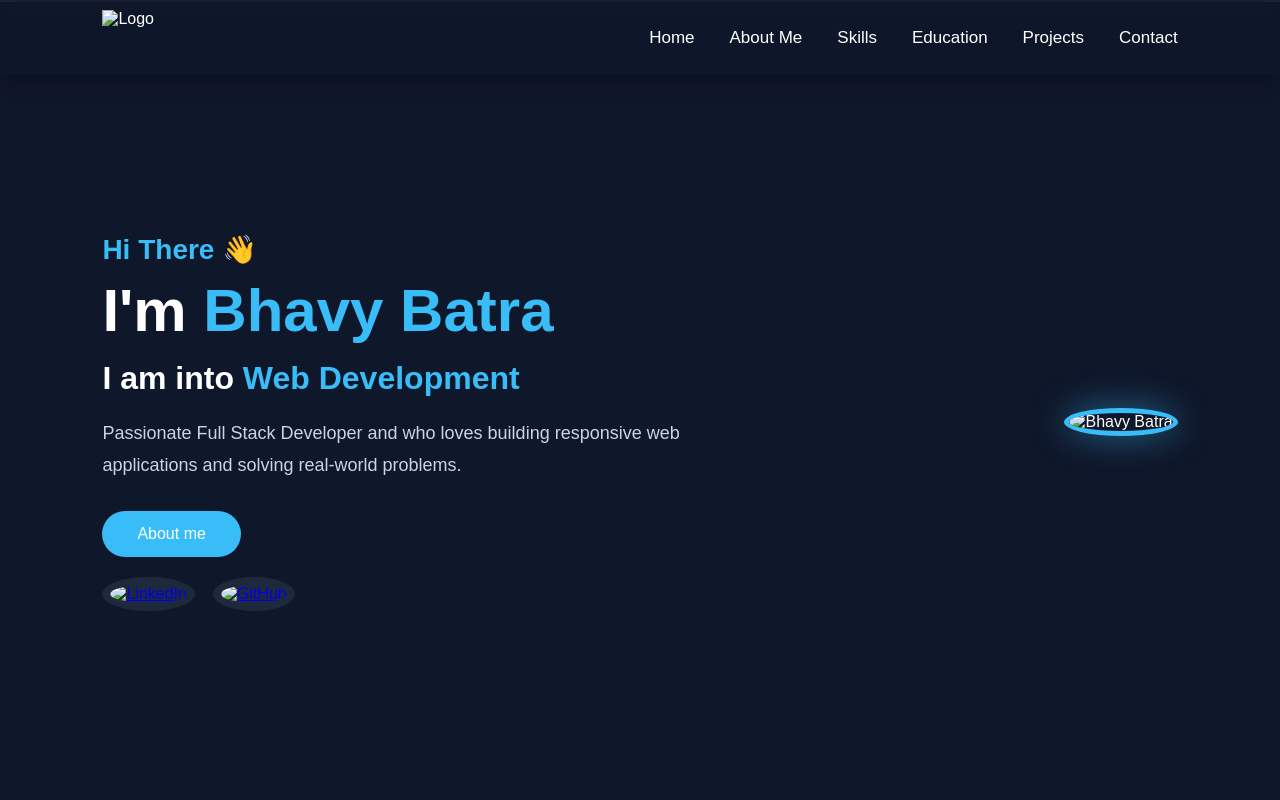
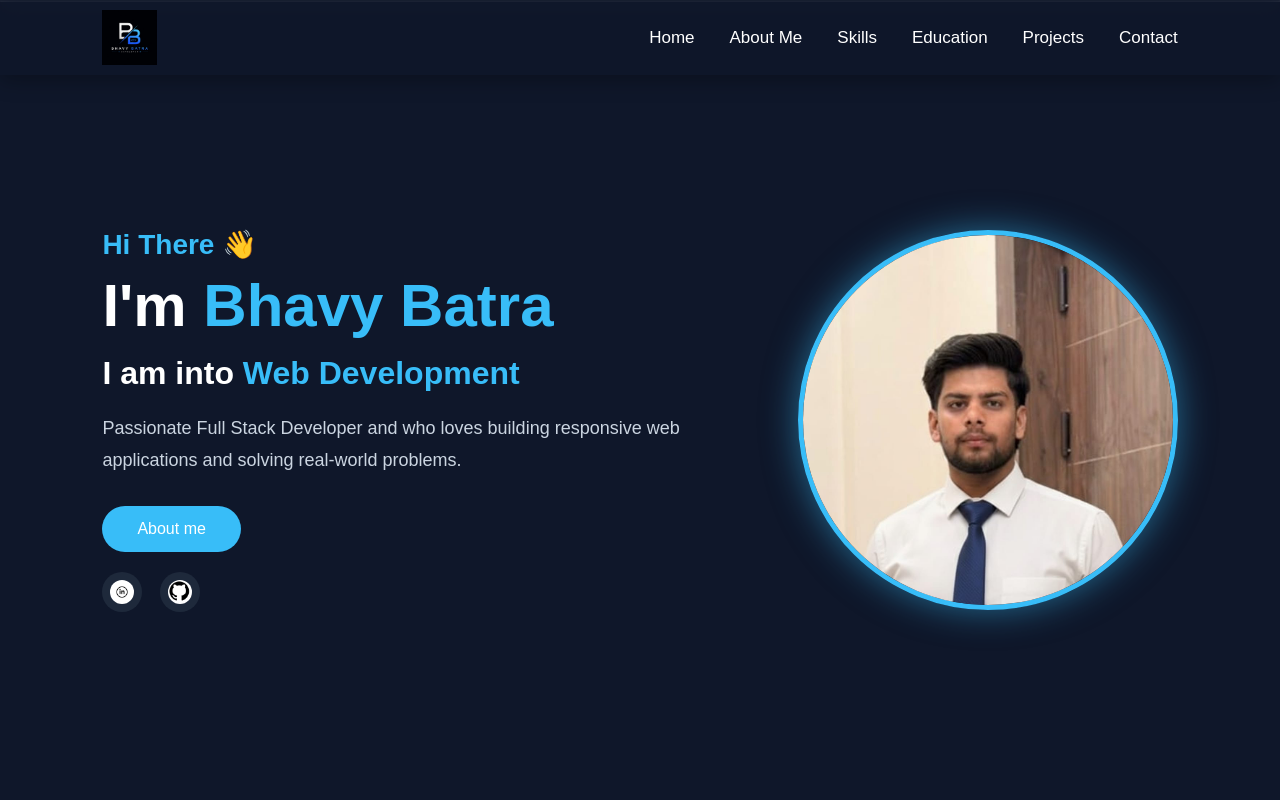
Before and after one commit to bhavy-art/Portfolio, a plain HTML site: page index.html in a window 1280 px wide. Shown: the top 800 px of the page. Drawn offline with Linux system fonts and the light colour scheme; the site is published under a folder, as on GitHub Pages, so addresses that start at the root find nothing.

Commit message:
link change

```diff
--- a/index.html
+++ b/index.html
@@ -11,7 +11,7 @@
   <header>
     <nav class="sticky">
 
-        <img src="/assets/bhavy logo.jpeg" alt="Logo">
+        <img src="./assets/bhavy logo.jpeg" alt="Logo">
 
         <ul>
             <li><a href="#home">Home</a></li>
@@ -47,14 +47,14 @@
         <a href="#about"><button>About me</button></a>
 
         <div class="social-icons">
-            <a href="https://www.linkedin.com/in/bhavy-batra-2b493a28a/"><img src="/assets/linkedin.png" alt="LinkedIn"></a>
-            <a href="https://github.com/bhavy-art"><img src="/assets/github.png" alt="GitHub"></a>
+            <a href="https://www.linkedin.com/in/bhavy-batra-2b493a28a/"><img src="./assets/linkedin.png" alt="LinkedIn"></a>
+            <a href="https://github.com/bhavy-art"><img src="./assets/github.png" alt="GitHub"></a>
         </div>
 
     </div>
 
     <div class="home-image">
-        <img src="/assets/bhavy.jpeg" alt="Bhavy Batra">
+        <img src="assets/bhavy.jpeg" alt="Bhavy Batra">
     </div>
 
 </section>
@@ -63,7 +63,7 @@
    <section class="about" id="about">
 
     <div class="about-image">
-        <img src="/assets/bhavy.jpeg" alt="Bhavy Batra">
+        <img src="./assets/bhavy.jpeg" alt="Bhavy Batra">
     </div>
 
     <div class="about-content">
@@ -159,7 +159,7 @@
     <div class="education-card">
 
         <div class="college-logo">
-            <img src="/assets/kuk logo.jpeg" alt="Kurukshetra University Logo">
+            <img src="./assets/kuk logo.jpeg" alt="Kurukshetra University Logo">
         </div>
 
         <div class="education-content">
@@ -299,7 +299,7 @@
 
         <!-- Left Side -->
         <div class="contact-image">
-            <img src="/assets/contact.jpeg" alt="Developer Illustration">
+            <img src="./assets/contact.jpeg" alt="Developer Illustration">
         </div>
 
         <!-- Right Side -->
@@ -361,11 +361,11 @@
             <div class="social-icons">
 
                 <a href="https://github.com/bhavy-art" target="_blank">
-                    <img src="/assets/github.png" alt="GitHub">
+                    <img src="./assets/github.png" alt="GitHub">
                 </a>
 
                 <a href="https://www.linkedin.com/in/bhavy-batra-2b493a28a/" target="_blank">
-                    <img src="/assets/linkedin.png" alt="LinkedIn">
+                    <img src="./assets/linkedin.png" alt="LinkedIn">
                 </a>
 
             </div>
```
